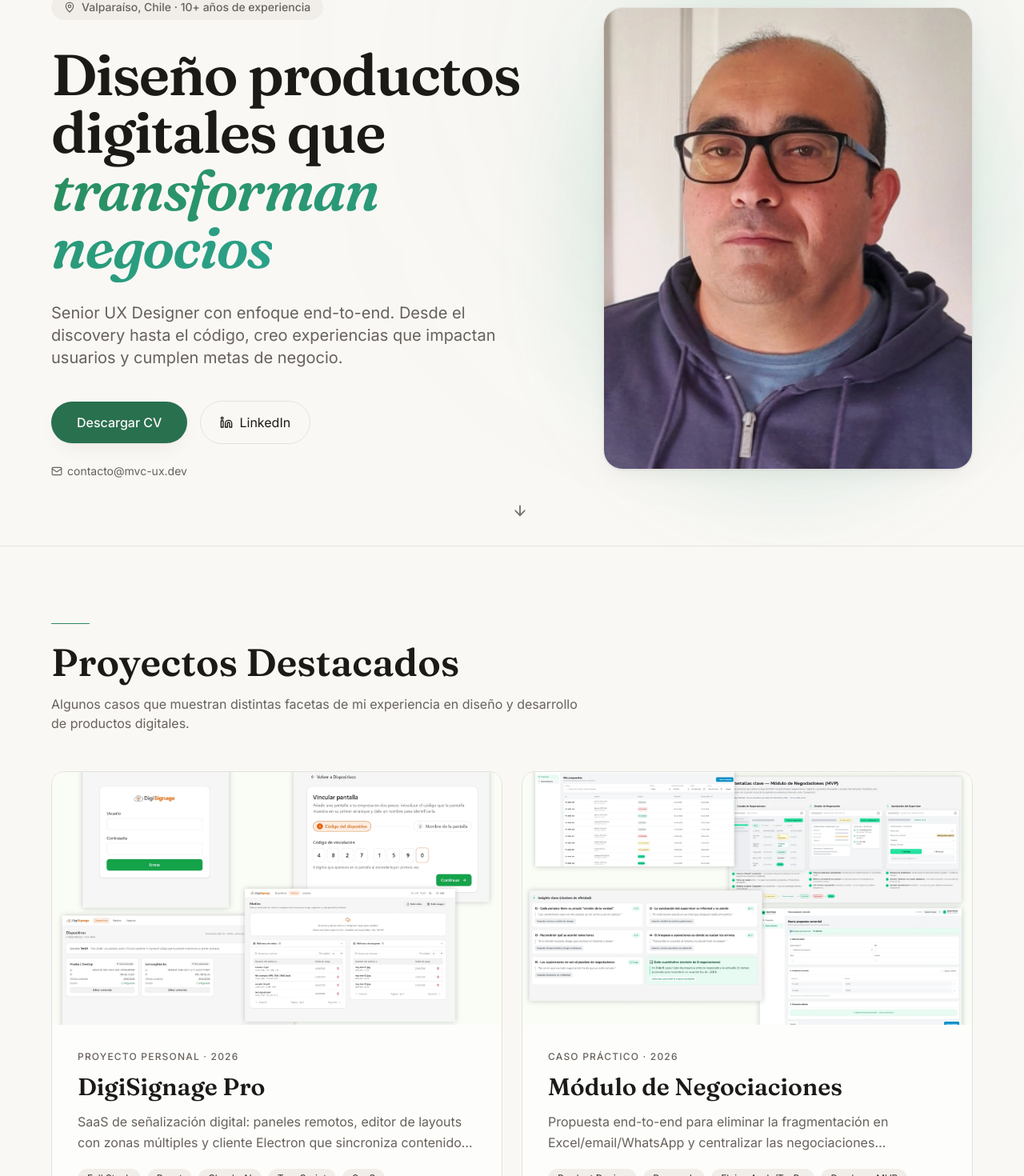
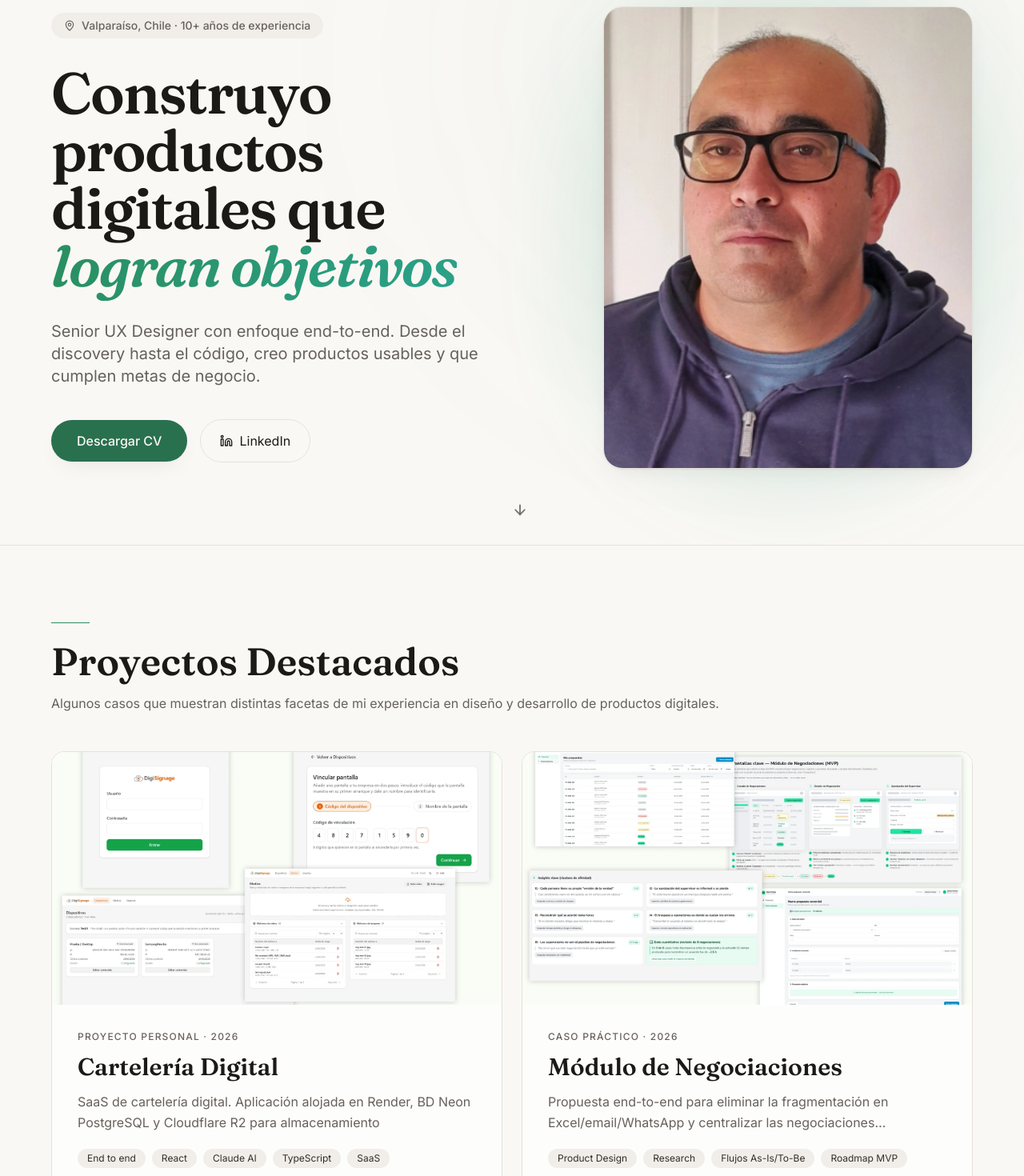
Before and after one commit to M4rqu1nh0/portfolio-2026, a React (Vite) app: page / in a window 1280 px wide. Shown: the part 119-1589 px from the top of the page at 80% size. Built offline with nearby package versions, Linux system fonts and the light colour scheme.

Commit message:
refactor: rename project to Carteleria Digital and polish layout
Rename the digisignage-pro case study to carteleria-digital (slug, title
and EN translation key) and widen content containers across home and
project pages. Update hero copy and remove redundant email links.

```diff
--- a/src/components/ExperienceTimeline.tsx
+++ b/src/components/ExperienceTimeline.tsx
@@ -9,7 +9,7 @@ const ExperienceTimeline = () => {
       <div className="container mx-auto px-6">
         <div className="w-12 h-px bg-accent mb-6" />
         <h2 className="font-heading text-4xl md:text-5xl font-semibold mb-4">{t.experience.title}</h2>
-        <p className="text-muted-foreground mb-16 max-w-2xl">{t.experience.intro}</p>
+        <p className="text-muted-foreground mb-16">{t.experience.intro}</p>
 
         <div className="relative">
           {/* Vertical line */}
--- a/src/components/Footer.tsx
+++ b/src/components/Footer.tsx
@@ -7,9 +7,6 @@ const Footer = () => {
       <div className="container mx-auto px-6 flex flex-col md:flex-row items-center justify-between gap-4">
         <p className="text-sm text-muted-foreground">{t.footer.rights}</p>
         <div className="flex items-center gap-6 text-sm text-muted-foreground">
-          <a href="mailto:contacto@mvc-ux.dev" className="hover:text-foreground transition-colors">
-            Email
-          </a>
           <a
             href="https://www.linkedin.com/in/marcovillegasc/"
             target="_blank"
--- a/src/components/HeroSection.tsx
+++ b/src/components/HeroSection.tsx
@@ -46,12 +46,6 @@ const HeroSection = () => {
               </a>
             </div>
 
-            <a
-              href="mailto:contacto@mvc-ux.dev"
-              className="inline-flex items-center gap-1.5 text-sm text-muted-foreground hover:text-foreground transition-colors mt-6 animate-fade-up opacity-0 stagger-5"
-            >
-              <Mail className="w-3.5 h-3.5" /> contacto@mvc-ux.dev
-            </a>
           </div>
 
           {/* Portrait column */}
--- a/src/data/projects.en.ts
+++ b/src/data/projects.en.ts
@@ -253,7 +253,7 @@ export const projectsEn: Record<string, ProjectTranslation> = {
       ],
     },
   },
-  "digisignage-pro": {
+  "carteleria-digital": {
     eyebrow: "Personal Project · 2024–2025",
     subtitle: "SaaS platform to manage digital display networks from a centralized panel — no physical visits required",
     roles: ["Full Stack Developer", "Architecture", "UX/UI", "Electron"],
--- a/src/data/projects.ts
+++ b/src/data/projects.ts
@@ -87,17 +87,17 @@ export interface ProjectTranslation {
 
 export const projects: ProjectDetail[] = [
   {
-    slug: "digisignage-pro",
+    slug: "carteleria-digital",
     eyebrow: "Proyecto Personal · 2026",
-    title: "DigiSignage Pro",
+    title: "Cartelería Digital",
     subtitle: "Plataforma SaaS para gestionar redes de pantallas digitales desde un panel centralizado, sin visitar cada dispositivo físicamente",
-    roles: ["Full Stack Developer", "Arquitectura", "UX/UI", "Claude AI"],
+    roles: ["Diseño","Implementación", "Arquitectura", "UX/UI", "Claude AI"],
     heroImage: "/img/dsp_01.webp",
-    heroAlt: "DigiSignage Pro - Panel de administración",
+    heroAlt: "Cartelería Digital SaaS - Panel de administración",
     card: {
       description:
-        "SaaS de señalización digital: paneles remotos, editor de layouts con zonas múltiples y cliente Electron que sincroniza contenido offline. Monorepo con React, Express y TypeScript.",
-      tags: ["Full Stack", "React", "Claude AI", "TypeScript", "SaaS"],
+        "SaaS de cartelería digital. Aplicación alojada en Render, BD Neon PostgreSQL y Cloudflare R2 para almacenamiento",
+      tags: ["End to end", "React", "Claude AI", "TypeScript", "SaaS"],
       metrics: [
         { value: "Multi-tenant", label: "Arquitectura" },
         { value: "Monorepo", label: "Estructura" },
@@ -106,16 +106,16 @@ export const projects: ProjectDetail[] = [
     metrics: [
       { value: "Multi-tenant", label: "Arquitectura SaaS" },
       { value: "4 apps", label: "En un monorepo" },
-      { value: "Electron", label: "Cliente desktop offline-first" },
-      { value: "End-to-End TS", label: "Contratos Zod compartidos" },
+      { value: "Persistencia", label: "Clientes offline-first" },
+      { value: "End-to-End", label: "diseño -> implementación" },
     ],
     context: [
-      "Las empresas con redes de pantallas físicas (retail, restaurantes, aeropuertos, clínicas) enfrentan el mismo problema: actualizar el contenido de cada pantalla implica ir hasta el lugar, conectar un pendrive o acceder remotamente a cada equipo de forma individual. Cuando tienes decenas o cientos de dispositivos, eso no escala.",
-      "DigiSignage Pro nació como un proyecto personal para resolver ese problema de raíz: una plataforma SaaS completa donde el contenido se gestiona desde un panel central y cada pantalla lo recibe automáticamente, sin intervención manual.",
+      "Las empresas con redes de pantallas físicas (retail, restaurantes, aeropuertos, clínicas, etc.) enfrentan el mismo problema: actualizar el contenido de cada pantalla implica ir hasta el lugar, conectar un pendrive o acceder remotamente a cada equipo de forma individual. Cuando tienes múltiples dispositivos, eso no escala.",
+      "DigiSignage nació como un proyecto personal para resolver ese problema de raíz: una plataforma SaaS completa donde el contenido se gestiona desde un panel central y cada pantalla lo recibe automáticamente, sin intervención manual.",
     ],
     challenge: [
-      "Diseñar y construir un sistema donde el panel web, el servidor, el cliente de escritorio y el reproductor de contenido compartan contratos de datos sin duplicar lógica, funcionen de manera independiente y soporten múltiples empresas con sus propios usuarios, dispositivos y contenidos aislados entre sí.",
-      "El cliente de pantalla (Electron) debía ser offline-first: seguir reproduciendo el último contenido conocido aunque el servidor no estuviera disponible, y sincronizar automáticamente cuando volviera la conexión.",
+      "Diseñar y construir un sistema donde el panel web, el servidor y los clientes reproductores de contenido (dispositivos de escritorio, android y smartTVs) compartan contratos de datos sin duplicar lógica, funcionen de manera independiente y soporten múltiples empresas con sus propios usuarios, dispositivos y contenidos aislados entre sí.",
+      "El cliente de pantalla debía ser offline-first: seguir reproduciendo el último contenido conocido aunque no tenga conexión a internet, y sincronizar automáticamente cuando volviera la conexión.",
     ],
     feature: {
       image: "/img/dsp_02.webp",
@@ -201,7 +201,7 @@ export const projects: ProjectDetail[] = [
     eyebrow: "Caso Práctico · 2026",
     title: "Módulo de Negociaciones",
     subtitle: "Diseño de un módulo para centralizar y dar trazabilidad al ciclo de vida de negociaciones comerciales dentro de una plataforma interna de Retail Media",
-    roles: ["Product Designer", "Discovery", "Research", "Diseño de flujos"],
+    roles: ["Product Designer", "Discovery", "Research", "Diseño de flujos", "Prototipo funcional"],
     heroImage: "/img/rm-neg_01.webp",
     heroAlt: "Módulo de Negociaciones - Listado con gestión de estados",
     card: {
--- a/src/i18n/dictionary.ts
+++ b/src/i18n/dictionary.ts
@@ -70,10 +70,10 @@ const es: Dictionary = {
   },
   hero: {
     badge: "Valparaíso, Chile · 10+ años de experiencia",
-    headingLead: "Diseño productos digitales que",
-    headingHighlight: "transforman negocios",
+    headingLead: "Construyo productos digitales que",
+    headingHighlight: "logran objetivos",
     subtitle:
-      "Senior UX Designer con enfoque end-to-end. Desde el discovery hasta el código, creo experiencias que impactan usuarios y cumplen metas de negocio.",
+      "Senior UX Designer con enfoque end-to-end. Desde el discovery hasta el código, creo productos usables y que cumplen metas de negocio.",
     downloadCv: "Descargar CV",
     linkedin: "LinkedIn",
   },
--- a/src/pages/Index.tsx
+++ b/src/pages/Index.tsx
@@ -29,7 +29,7 @@ const Index = () => {
         <div className="container mx-auto px-6">
           <div className="w-12 h-px bg-accent mb-6" />
           <h2 className="font-heading text-4xl md:text-5xl font-semibold mb-4">{t.home.projectsTitle}</h2>
-          <p className="text-muted-foreground mb-12 max-w-2xl">{t.home.projectsIntro}</p>
+          <p className="text-muted-foreground mb-12">{t.home.projectsIntro}</p>
 
           <div className="grid md:grid-cols-2 gap-6">
             {projects.map((project, i) => (
--- a/src/pages/ProjectPage.tsx
+++ b/src/pages/ProjectPage.tsx
@@ -45,7 +45,7 @@ const ProjectPage = () => {
             <ArrowLeft className="w-4 h-4" /> {t.project.backToHome}
           </Link>
 
-          <div className="max-w-3xl">
+          <div className="max-w-6xl">
             <span className="text-xs font-medium text-primary uppercase tracking-widest mb-3 block">
               {project.eyebrow}
             </span>
@@ -146,7 +146,7 @@ const ProjectPage = () => {
         <div className="container mx-auto px-6">
           <div className="w-12 h-px bg-accent mb-6" />
           <h2 className="font-heading text-4xl md:text-5xl font-semibold mb-4">{t.project.process}</h2>
-          <p className="text-muted-foreground mb-16 max-w-2xl">{project.process.intro}</p>
+          <p className="text-muted-foreground mb-16 max-w-6xl">{project.process.intro}</p>
 
           <div className="space-y-8">
             {project.process.steps.map((step, i) => (
@@ -157,7 +157,7 @@ const ProjectPage = () => {
                   </span>
                   <div>
                     <h3 className="font-heading text-lg font-semibold mb-2">{step.title}</h3>
-                    <p className="text-muted-foreground text-sm leading-relaxed max-w-xl">
+                    <p className="text-muted-foreground text-sm leading-relaxed max-w-6xl">
                       {step.description}
                     </p>
                   </div>
@@ -190,7 +190,7 @@ const ProjectPage = () => {
         <div className="container mx-auto px-6">
           <div className="w-12 h-px bg-accent mb-6" />
           <h2 className="font-heading text-4xl md:text-5xl font-semibold mb-4">{t.project.results}</h2>
-          <p className="text-muted-foreground mb-12 max-w-2xl">{project.gallery.intro}</p>
+          <p className="text-muted-foreground mb-12 max-w-6xl">{project.gallery.intro}</p>
 
           <div className="grid md:grid-cols-2 gap-4">
             {project.gallery.images.map((img, i) => (
@@ -210,7 +210,7 @@ const ProjectPage = () => {
 
       {/* Outcomes */}
       <section className="py-24 border-t border-border">
-        <div className="container mx-auto px-6 max-w-3xl">
+        <div className="container mx-auto px-6 max-w-6xl">
           <h2 className="font-heading text-3xl font-bold mb-8">{project.outcomes.title}</h2>
           <div className="space-y-6 text-muted-foreground leading-relaxed">
             {project.outcomes.items.map((item) => (
```
